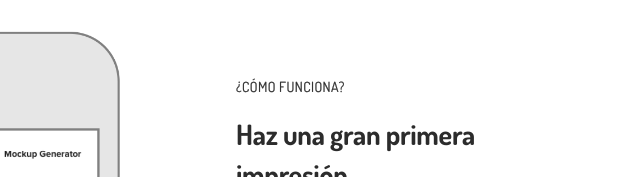
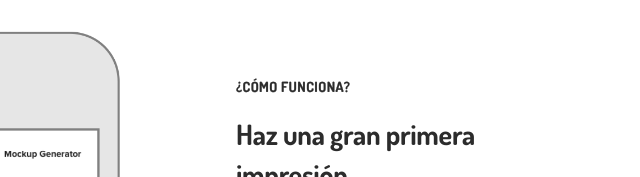
Before and after one commit to gustavoespindola/Ekisprint, a website: page index.html in a window 1280 px wide. Shown: the part 775-952 px from the top of the page, 499-1139 px from the left. Drawn offline with Linux system fonts and the light colour scheme; files whose address does not match are found by name.

Commit message:
bold titles

```diff
--- a/pages/less/pages.less
+++ b/pages/less/pages.less
@@ -70,6 +70,9 @@ body{
 	    font-weight: bold;
 	    text-transform: uppercase;
 	}
+	.block-title{
+		font-weight: bold;
+	}
 }
 .hero{
 	dd, p {
```
Also changed, not shown: pages/css/pages.css.
